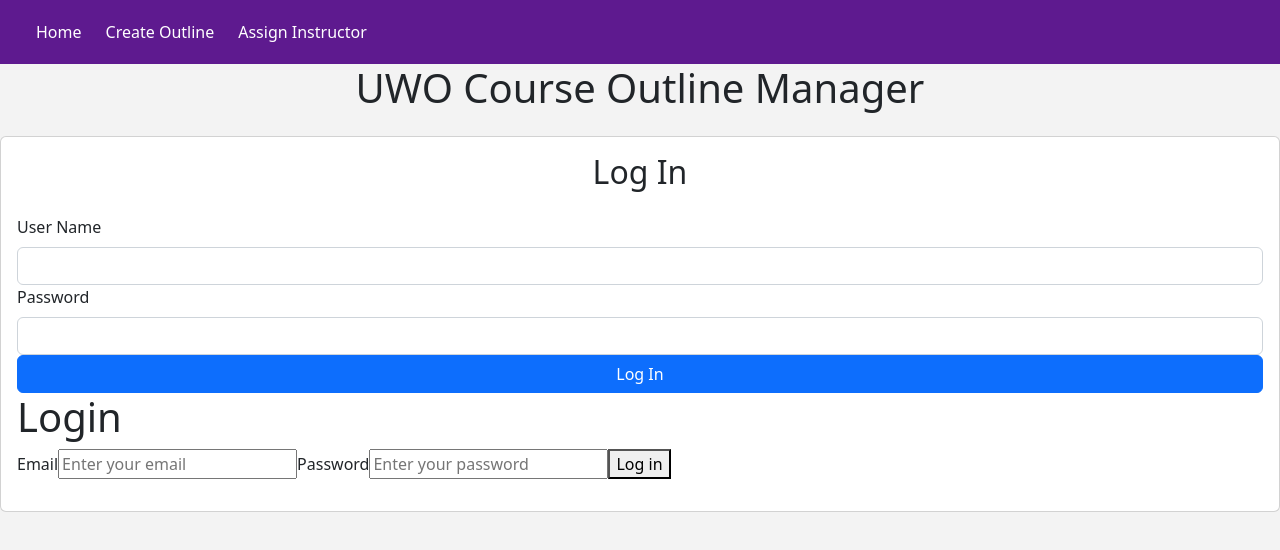
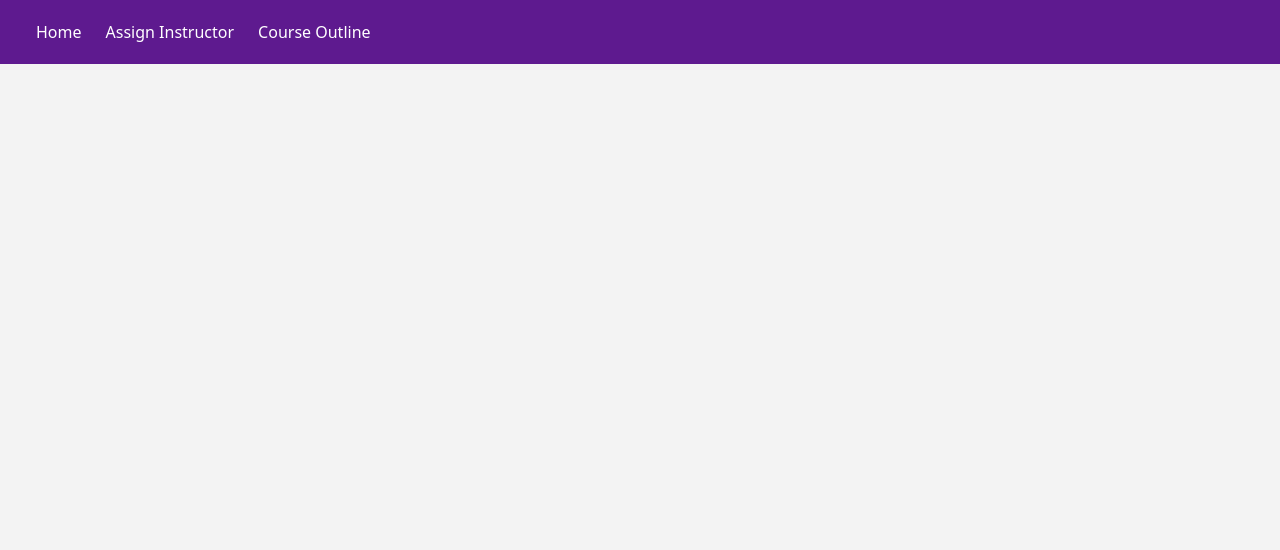
Before and after one commit to grantpan23/course-outline-manager, a React (Create React App) app in the folder frontend/: page / in a window 1280 px wide. Shown: the top 550 px of the page. Built offline with nearby package versions, Linux system fonts and the light colour scheme.

Commit message:
merged main

```diff
--- a/frontend/src/App.jsx
+++ b/frontend/src/App.jsx
@@ -1,10 +1,18 @@
+import React from 'react'
+import Editor from "./Editor";
+import CreateBlankOutline from "./createBlankOutline";
+import Home from "./home";
+import CourseOutlineHome from "./courseOutlineHome";
+import Login from "./login";
+import AssignInstructor from "./assignInstructor";
+import InstructionHistory from './instructorHistory';
 
-import CreateOutline from "./createOutline";
-import Home from "./home";
-import Login from "./login";
-import AssignInstructor from "./admin"
-import InstructorHistory from "./instructorHistory"
-import { Link, Route, Routes} from "react-router-dom";
+import {
+  Navigate,
+  Link,
+  Route,
+  Routes} from "react-router-dom";
+import {v4 as uuidV4} from 'uuid'
 
 function App() {
   return (
@@ -12,19 +20,25 @@ function App() {
     <nav>
       <ul>
         <li><Link to= "/home"> Home </Link> </li>
-        <li><Link to= "/create"> Create Outline </Link> </li>
         <li><Link to= "/assign-instructor"> Assign Instructor </Link> </li>
+        <li><Link to= "/courseOutlineHome"> Course Outline  </Link> </li>
+
       </ul>
     </nav>
-      <Routes>
+    <Routes>
         {/* change routes to begin with role */}
-      <Route path= "/" element={<Login />} />
+      <Route exact path= "/" component={<Home />} />
       <Route path= "/home" element={<Home />} />
-      <Route path = "/instructorhistory" element={<InstructorHistory />}/>
+      <Route path= "/courseOutlineHome" element={<CourseOutlineHome />} />
+      <Route path="/create" element={<Navigate to={`/documents/${uuidV4()}`} />}/>
+      <Route path= "/assign-instructor" element={<AssignInstructor />} />
+      <Route path="/documents/:id" element={<Editor/>}/>
+      <Route path= "/instructorhistory" element={<InstructionHistory />} />
 
-      <Route path= "/create" element={<CreateOutline />} />
-      <Route path= "/assign-instructor" element={<AssignInstructor />} />
       </Routes>
+
+
+
     </>
 
 
```
